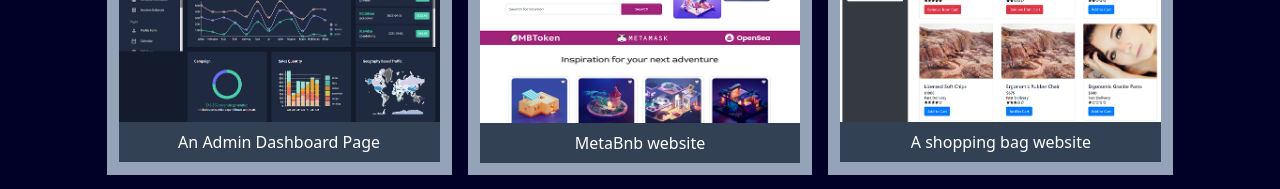
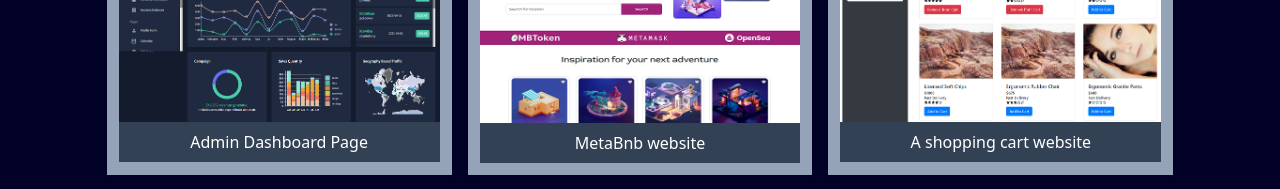
Before and after one commit to Masterprecie/portfolio-project, a React (Create React App) app: page / in a window 1280 px wide. Shown: the part 1320-1509 px from the top of the page. Built offline with nearby package versions, Linux system fonts and the light colour scheme.

Commit message:
ch: added success page

```diff
--- a/src/scenes/Contact.jsx
+++ b/src/scenes/Contact.jsx
@@ -87,6 +87,7 @@ const Contact = () => {
 							onSubmit={onSubmit}
 							name="contact"
 							method="POST"
+							action="/Success/"
 							// action="/contact/?success=true"
 							data-netlify="true"
 						>
--- a/src/scenes/Landing.jsx
+++ b/src/scenes/Landing.jsx
@@ -79,7 +79,7 @@ const Landing = ({ setSelectedPage }) => {
 
 						<a
 							className='bg-gradient-rainblue text-deep-blue rounded-sm py-3 px-7 font-semibold hover:bg-blue hover:text-white transition duration-500 '
-							href="https://drive.google.com/file/d/1vhhtzOlQtbB6pPXOCY8J8MkCE-R2Vdqp/view?usp=share_link"
+							href="https://drive.google.com/file/d/1tNF5FVIXYJsM0U_3X4pLBZQzAEss2k8x/view?usp=share_link"
 							target="_blank" rel='noreferrer'
 						>
 							Download CV
--- a/src/scenes/MyProjects.jsx
+++ b/src/scenes/MyProjects.jsx
@@ -49,7 +49,7 @@ const MyProjects = () => {
 
 						</div>
 						<div className="bg-slate-700">
-							<p className="text-white p-2 text-center">An Admin Dashboard Page </p>
+							<p className="text-white p-2 text-center">Admin Dashboard Page </p>
 						</div>
 					</div>
 					<div className="shadow-sm  bg-slate-400 p-3 hover:opacity-70 transition duration-500">
@@ -75,7 +75,7 @@ const MyProjects = () => {
 
 						</div>
 						<div className="bg-slate-700">
-							<p className="text-white p-2 text-center">A shopping bag website</p>
+							<p className="text-white p-2 text-center">A shopping cart website</p>
 						</div>
 					</div>
 					<div className="shadow-sm  bg-slate-400 p-3 hover:opacity-70 transition duration-500">
--- /dev/null
+++ b/src/scenes/Success.jsx
@@ -0,0 +1,17 @@
+
+const Success = () => {
+
+
+	return (
+		<>
+			<div>
+				<p>
+					Thank You for your submission
+				</p>
+			</div>
+
+		</>
+	);
+};
+
+export default Success;
```
